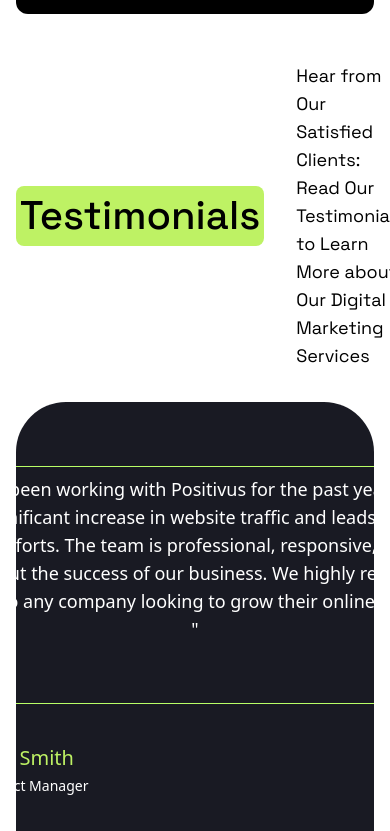
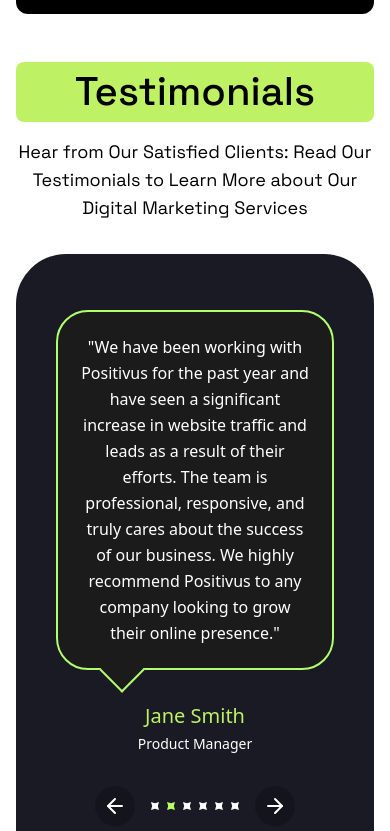
Before and after one commit to marconesdb/PositivusLandinpage, a React (Vite) app: page / in a window 390 px wide. Shown: the part 7595-8426 px from the top of the page. Built offline with nearby package versions, Linux system fonts and the light colour scheme.

Commit message:
Realização da Responsividade do Componente TestimonialsSection

```diff
--- a/src/sections/TestimonialsSection.tsx
+++ b/src/sections/TestimonialsSection.tsx
@@ -1,4 +1,4 @@
-import React, {useState, useEffect,useLayoutEffect, useRef,useCallback,} from 'react';
+import React, { useState, useEffect, useLayoutEffect, useRef, useCallback } from 'react';
 import { ArrowLeft, ArrowRight } from 'lucide-react';
 import img1 from '../assets/Bubble.svg';
 import starWhite from '../assets/starWhite.svg';
@@ -13,12 +13,42 @@
 
 const Carousel: React.FC = () => {
   const slides: SlideProps[] = [
-    { image: img1, name: 'John Doe', profession: 'Software Engineer', testimonial: '"We have been working with Positivus for the past year and have seen a significant increase in website traffic and leads as a result of their efforts. The team is professional, responsive, and truly cares about the success of our business. We highly recommend Positivus to any company looking to grow their online presence."' },
-    { image: img1, name: 'Jane Smith', profession: 'Product Manager', testimonial: '"We have been working with Positivus for the past year and have seen a significant increase in website traffic and leads as a result of their efforts. The team is professional, responsive, and truly cares about the success of our business. We highly recommend Positivus to any company looking to grow their online presence." ' },
-    { image: img1, name: 'Bob Johnson', profession: 'UX Designer', testimonial: '"We have been working with Positivus for the past year and have seen a significant increase in website traffic and leads as a result of their efforts. The team is professional, responsive, and truly cares about the success of our business. We highly recommend Positivus to any company looking to grow their online presence."' },
-    { image: img1, name: 'Alice Brown', profession: 'Data Scientist', testimonial: '"We have been working with Positivus for the past year and have seen a significant increase in website traffic and leads as a result of their efforts. The team is professional, responsive, and truly cares about the success of our business. We highly recommend Positivus to any company looking to grow their online presence."' },
-    { image: img1, name: 'Michael Green', profession: 'Marketing Specialist', testimonial: '"We have been working with Positivus for the past year and have seen a significant increase in website traffic and leads as a result of their efforts. The team is professional, responsive, and truly cares about the success of our business. We highly recommend Positivus to any company looking to grow their online presence."' },
-    { image: img1, name: 'Emily White', profession: 'Graphic Designer', testimonial: '"We have been working with Positivus for the past year and have seen a significant increase in website traffic and leads as a result of their efforts. The team is professional, responsive, and truly cares about the success of our business. We highly recommend Positivus to any company looking to grow their online presence."' },
+    {
+      image: img1,
+      name: 'John Doe',
+      profession: 'Software Engineer',
+      testimonial: '"We have been working with Positivus for the past year and have seen a significant increase in website traffic and leads as a result of their efforts. The team is professional, responsive, and truly cares about the success of our business. We highly recommend Positivus to any company looking to grow their online presence."'
+    },
+    {
+      image: img1,
+      name: 'Jane Smith',
+      profession: 'Product Manager',
+      testimonial: '"We have been working with Positivus for the past year and have seen a significant increase in website traffic and leads as a result of their efforts. The team is professional, responsive, and truly cares about the success of our business. We highly recommend Positivus to any company looking to grow their online presence."'
+    },
+    {
+      image: img1,
+      name: 'Bob Johnson',
+      profession: 'UX Designer',
+      testimonial: '"We have been working with Positivus for the past year and have seen a significant increase in website traffic and leads as a result of their efforts. The team is professional, responsive, and truly cares about the success of our business. We highly recommend Positivus to any company looking to grow their online presence."'
+    },
+    {
+      image: img1,
+      name: 'Alice Brown',
+      profession: 'Data Scientist',
+      testimonial: '"We have been working with Positivus for the past year and have seen a significant increase in website traffic and leads as a result of their efforts. The team is professional, responsive, and truly cares about the success of our business. We highly recommend Positivus to any company looking to grow their online presence."'
+    },
+    {
+      image: img1,
+      name: 'Michael Green',
+      profession: 'Marketing Specialist',
+      testimonial: '"We have been working with Positivus for the past year and have seen a significant increase in website traffic and leads as a result of their efforts. The team is professional, responsive, and truly cares about the success of our business. We highly recommend Positivus to any company looking to grow their online presence."'
+    },
+    {
+      image: img1,
+      name: 'Emily White',
+      profession: 'Graphic Designer',
+      testimonial: '"We have been working with Positivus for the past year and have seen a significant increase in website traffic and leads as a result of their efforts. The team is professional, responsive, and truly cares about the success of our business. We highly recommend Positivus to any company looking to grow their online presence."'
+    },
   ];
 
   const extendedSlides: SlideProps[] = [
@@ -31,12 +61,23 @@
   const [offset, setOffset] = useState(0);
   const [totalWidth, setTotalWidth] = useState(0);
   const [enableTransition, setEnableTransition] = useState(true);
+  const [isMobile, setIsMobile] = useState(false);
 
   const containerRef = useRef<HTMLDivElement>(null);
   const slideRef = useRef<HTMLDivElement>(null);
 
   const gap = 56;
   const transitionDuration = 500;
+
+  useEffect(() => {
+    const checkMobile = () => {
+      setIsMobile(window.innerWidth < 640);
+    };
+
+    checkMobile();
+    window.addEventListener('resize', checkMobile);
+    return () => window.removeEventListener('resize', checkMobile);
+  }, []);
 
   const updateOffset = useCallback(() => {
     if (containerRef.current && slideRef.current) {
@@ -50,33 +91,46 @@
   }, [currentSlide, extendedSlides.length, gap]);
 
   useLayoutEffect(() => {
+    if (!isMobile) {
       updateOffset();
-  }, [updateOffset]);
+    }
+  }, [updateOffset, isMobile]);
 
   useEffect(() => {
+    if (!isMobile) {
       const handleResize = () => {
         updateOffset();
       };
       window.addEventListener('resize', handleResize);
       return () => window.removeEventListener('resize', handleResize);
-  }, [updateOffset]);
+    }
+  }, [updateOffset, isMobile]);
+
+  // Auto-slide effect for both mobile and desktop
+  useEffect(() => {
+    const interval = setInterval(() => {
+      setCurrentSlide((prev) => {
+        if (isMobile) {
+          // For mobile, cycle through the original slides array
+          return prev === slides.length ? 1 : prev + 1;
+        } else {
+          // For desktop, handle the extended slides array
+          return prev + 1;
+        }
+      });
+    }, 5000);
+    return () => clearInterval(interval);
+  }, [isMobile, slides.length]);
 
   useEffect(() => {
-    const interval = setInterval(() => {
-      goToNextSlide();
-    }, 5000);
-    return () => clearInterval(interval);
-  }, []);
-
-  useEffect(() => {
-    if (currentSlide === extendedSlides.length - 1) {
+    if (!isMobile && currentSlide === extendedSlides.length - 1) {
       const timer = setTimeout(() => {
         setEnableTransition(false);
         setCurrentSlide(1);
       }, transitionDuration);
       return () => clearTimeout(timer);
     }
-    if (currentSlide === 0) {
+    if (!isMobile && currentSlide === 0) {
       const timer = setTimeout(() => {
         setEnableTransition(false);
         setCurrentSlide(slides.length);
@@ -84,7 +138,7 @@
       return () => clearTimeout(timer);
     }
     setEnableTransition(true);
-  }, [currentSlide, extendedSlides.length, slides.length]);
+  }, [currentSlide, extendedSlides.length, slides.length, isMobile]);
 
   const goToSlide = (index: number) => {
     setCurrentSlide(index + 1);
@@ -97,6 +151,84 @@
   const goToNextSlide = () => {
     setCurrentSlide((prev) => prev + 1);
   };
+
+  if (isMobile) {
+    const currentIndex = currentSlide - 1;
+    return (
+      <div className="relative w-full h-auto px-4 py-8">
+        <div className="bg-slateCustom900 rounded-[20px] p-6">
+          <div className="flex flex-col items-center">
+            {/* Speech Bubble Container */}
+            <div className="relative w-full mb-8">
+  <div className="relative bg-[#1B1B1B] rounded-[32px]">
+    {/* Border overlay */}
+    <div className="absolute inset-0 rounded-[32px] border-2 border-[#B1FF6C]" />
+    {/* Content */}
+    <div className="relative z-10 p-6">
+      <p className="text-white text-center text-base leading-relaxed">
+        {slides[currentIndex].testimonial}
+      </p>
+    </div>
+    {/* Speech bubble pointer */}
+    <div className="absolute -bottom-4 left-[50px] transform rotate-45">
+      <div
+        className="w-8 h-8 bg-[#1B1B1B]"
+        style={{
+          borderRight: '2px solid #B1FF6C',
+          borderBottom: '2px solid #B1FF6C'
+        }}
+      />
+    </div>
+  </div>
+</div>
+
+            <div className="text-center mb-8">
+              <h3 className="text-lime-300 text-xl font-medium mb-1">
+                {slides[currentIndex].name}
+              </h3>
+              <p className="text-white text-sm">
+                {slides[currentIndex].profession}
+              </p>
+            </div>
+
+            <div className="flex items-center justify-center gap-4 w-full">
+              <button
+                onClick={goToPrevSlide}
+                className="p-2 rounded-full bg-black/20 hover:bg-black/40 transition-colors"
+                aria-label="Previous slide"
+              >
+                <ArrowLeft className="w-6 h-6 text-white" />
+              </button>
+
+              <div className="flex space-x-2">
+                {slides.map((_, idx) => (
+                  <button
+                    key={idx}
+                    onClick={() => goToSlide(idx)}
+                    aria-label={`Go to slide ${idx + 1}`}
+                  >
+                    <img
+                      src={currentSlide === idx + 1 ? starGreen : starWhite}
+                      alt="Indicator"
+                      className="w-2 h-2"
+                    />
+                  </button>
+                ))}
+              </div>
+
+              <button
+                onClick={goToNextSlide}
+                className="p-2 rounded-full bg-black/20 hover:bg-black/40 transition-colors"
+                aria-label="Next slide"
+              >
+                <ArrowRight className="w-6 h-6 text-white" />
+              </button>
+            </div>
+          </div>
+        </div>
+      </div>
+    );
+  }
 
   return (
     <div className="relative w-full h-[400px]">
@@ -119,7 +251,7 @@
               <div className="flex flex-col items-center">
                 <img src={slide.image} alt={slide.name} className="max-w-[650px] max-h-[300px] object-contain mt-16" />
                 <div className="absolute inset-0 flex items-center justify-center p-6">
-                  <p className="mb-4 text-white text-center font-medium text-lg">"{slide.testimonial}"</p>
+                  <p className="mb-4 text-white text-center font-medium text-lg">{slide.testimonial}</p>
                 </div>
               </div>
               <div className="absolute -bottom-16 left-[90px] -ml-2 w-full">
@@ -135,17 +267,33 @@
 
       <div className="absolute mt-20 left-0 right-0 flex flex-col items-center gap-4">
         <div className="flex justify-center gap-36 mb-4">
-          <button onClick={goToPrevSlide} className="p-2 mt-10 rounded-full bg-slateCustom900 hover:bg-black/40 transition-colors" aria-label="Previous slide">
+          <button
+            onClick={goToPrevSlide}
+            className="p-2 mt-10 rounded-full bg-slateCustom900 hover:bg-black/40 transition-colors"
+            aria-label="Previous slide"
+          >
             <ArrowLeft className="w-8 h-8 text-white" />
           </button>
           <div className="flex space-x-2 mt-10">
             {slides.map((_, idx) => (
-              <button key={idx} onClick={() => goToSlide(idx)} aria-label={`Go to slide ${idx + 1}`}>
-                <img src={currentSlide === idx + 1 ? starGreen : starWhite} alt="Indicator" className="w-3 h-3" />
+              <button
+                key={idx}
+                onClick={() => goToSlide(idx)}
+                aria-label={`Go to slide ${idx + 1}`}
+              >
+                <img
+                  src={currentSlide === idx + 1 ? starGreen : starWhite}
+                  alt="Indicator"
+                  className="w-3 h-3"
+                />
               </button>
             ))}
           </div>
-          <button onClick={goToNextSlide} className="p-2 mt-10 rounded-full bg-slateCustom900 hover:bg-black/40 transition-colors" aria-label="Next slide">
+          <button
+            onClick={goToNextSlide}
+            className="p-2 mt-10 rounded-full bg-slateCustom900 hover:bg-black/40 transition-colors"
+            aria-label="Next slide"
+          >
             <ArrowRight className="w-8 h-8 text-white" />
           </button>
         </div>
@@ -155,15 +303,30 @@
 };
 
 const TestimonialsSection: React.FC = () => {
+  const [isMobile, setIsMobile] = useState(false);
+
+  useEffect(() => {
+    const checkMobile = () => {
+      setIsMobile(window.innerWidth < 640);
+    };
+
+    checkMobile();
+    window.addEventListener('resize', checkMobile);
+    return () => window.removeEventListener('resize', checkMobile);
+  }, []);
+
   return (
     <div className="max-w-7xl mx-auto px-4">
-      <div className="flex justify-start items-center mb-8">
-        <h1 className="font-medium bg-lime-300 px-1 rounded-lg text-[40px] font-SpaceGrotesk">Testimonials</h1>
-        <p className="text-lg ml-8 font-SpaceGrotesk">
-          Hear from Our Satisfied Clients: Read Our Testimonials <br /> to Learn More about Our Digital Marketing Services
+      <div className={`flex ${isMobile ? 'flex-col text-center' : 'justify-start items-center'} mb-8`}>
+        <h1 className="font-medium bg-lime-300 px-1 rounded-lg text-[40px] font-SpaceGrotesk">
+          Testimonials
+        </h1>
+        <p className={`text-lg ${isMobile ? 'mt-4' : 'ml-8'} font-SpaceGrotesk`}>
+          Hear from Our Satisfied Clients: Read Our Testimonials {!isMobile && <br />}
+          to Learn More about Our Digital Marketing Services
         </p>
       </div>
-      <div className="max-w-7xl mx-auto h-[600px] rounded-[50px] bg-slateCustom900">
+      <div className={`max-w-7xl mx-auto ${isMobile ? 'h-auto' : 'h-[600px]'} rounded-[50px] bg-slateCustom900`}>
         <Carousel />
       </div>
     </div>
```
Lines whose indentation alone changed are shown as unchanged.
